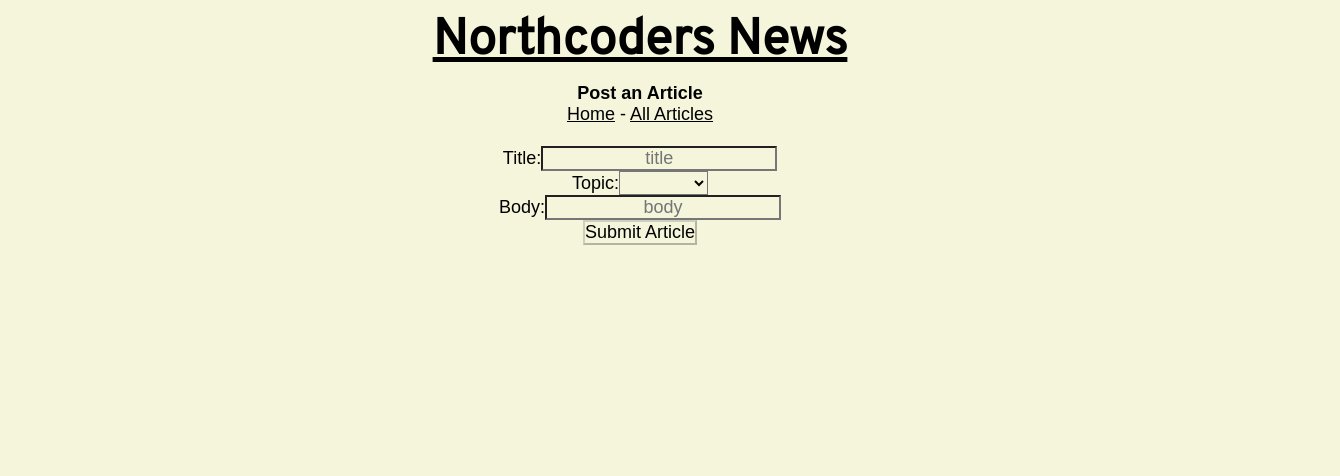
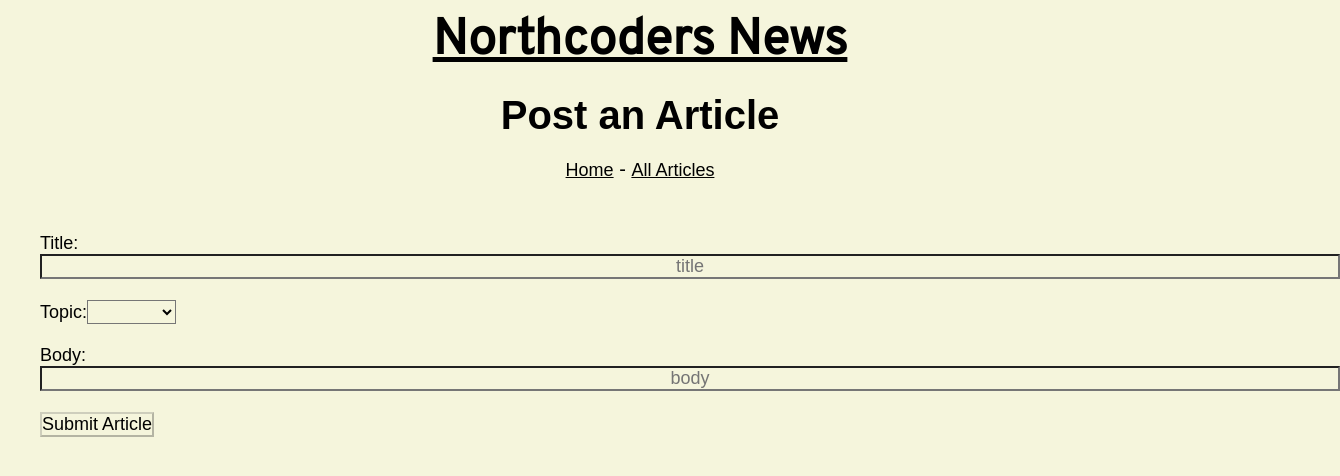
Before and after one commit to TheYanmeister/FEND-nc-news-react-app, a React (Create React App) app: page /articles/post in a window 1280 px wide. Shown: the top 476 px of the page, 1340 px wide, since content can reach past the window. Built offline with nearby package versions, Linux system fonts and the light colour scheme; a web font is replaced by a local one.

Commit message:
more css styling added mostly to the single article page and post article page

```diff
--- a/src/components/Article.js
+++ b/src/components/Article.js
@@ -49,6 +49,7 @@ class Article extends Component {
           User: {comment.author}
         </p>{" "}
         <br />{" "}
+        <section className="articlesComments_voteButtons">
           <VoteButtons
             votes={comment.votes}
             comment_id={comment.comment_id}
@@ -56,6 +57,7 @@ class Article extends Component {
             author={comment.author}
             user={user}
           />
+        </section>
         <section className="articleComments_deleteButton">
           <DeleteButton
             user={user}
--- a/src/components/PostArticle.js
+++ b/src/components/PostArticle.js
@@ -26,13 +26,16 @@ class PostArticle extends Component {
     const { currentBody, currentTitle, currentTopic } = this.state;
     return (
       <section>
-        <h1>Post an Article</h1>
-        <Link to={"/"}>Home</Link>
-        {" - "}
-        <Link to="/articles">All Articles</Link>
+        <h1 className="postArticle_header">Post an Article</h1>
+        <p className="postArticle_links">
+          <Link to={"/"}>Home</Link>
+          {" - "}
+          <Link to="/articles">All Articles</Link>
+        </p>
         <br />
         <br />
         <form
+          className="postArticle_form"
           onSubmit={this.handleSubmit}
           disabled={
             currentBody === "" ||
@@ -50,8 +53,10 @@ class PostArticle extends Component {
               onChange={this.handleChange}
               value={currentTitle}
               autoComplete="off"
+              className="postArticle_titleBox"
             />
           </label>
+          <br />
           <br />
           <label>
             Topic:
@@ -67,9 +72,11 @@ class PostArticle extends Component {
             </select>
           </label>
           <br />
+          <br />
           <label>
             Body:
             <input
+              className="postArticle_bodyBox"
               type="text"
               name="currentBody"
               placeholder="body"
@@ -78,6 +85,7 @@ class PostArticle extends Component {
               autoComplete="off"
             />
           </label>
+          <br />
           <br />
           <button
             disabled={
--- a/src/style.css
+++ b/src/style.css
@@ -47,6 +47,8 @@
   font-family: "Source Sans Pro", sans-serif;
   font-size: 18px;
   padding-bottom: 10px;
+  margin-left: 50px;
+  margin-right: 50px;
 }
 
 .articlesPage_header {
@@ -116,3 +118,35 @@
 .postComment_postCommentBox {
   font-size: 25px;
 }
+
+.articlesComments_voteButtons {
+  padding-bottom: 10px;
+}
+
+.articleComments_deleteButton {
+  padding-bottom: 30px;
+}
+
+.postArticle_header {
+  font-size: 40px;
+  padding-bottom: 20px;
+  padding-top: 10px;
+}
+
+.postArticle_links {
+  padding-bottom: 10px;
+  font-size: 20px;
+}
+
+.postArticle_form {
+  text-align: left;
+  margin-left: 40px;
+}
+
+.postArticle_titleBox {
+  width: 1300px;
+}
+
+.postArticle_bodyBox {
+  width: 1300px;
+}
```
Lines whose indentation alone changed are shown as unchanged.
